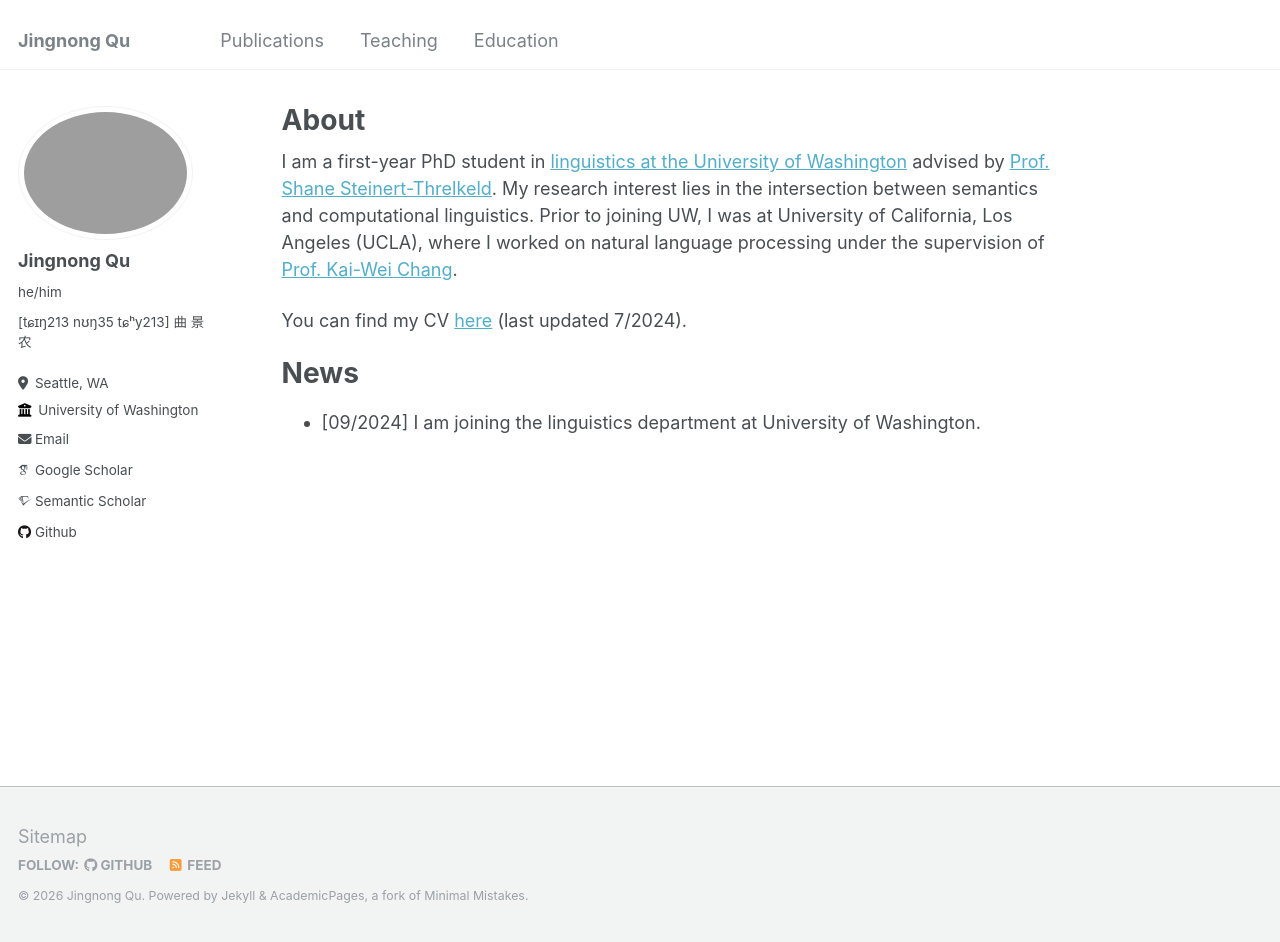
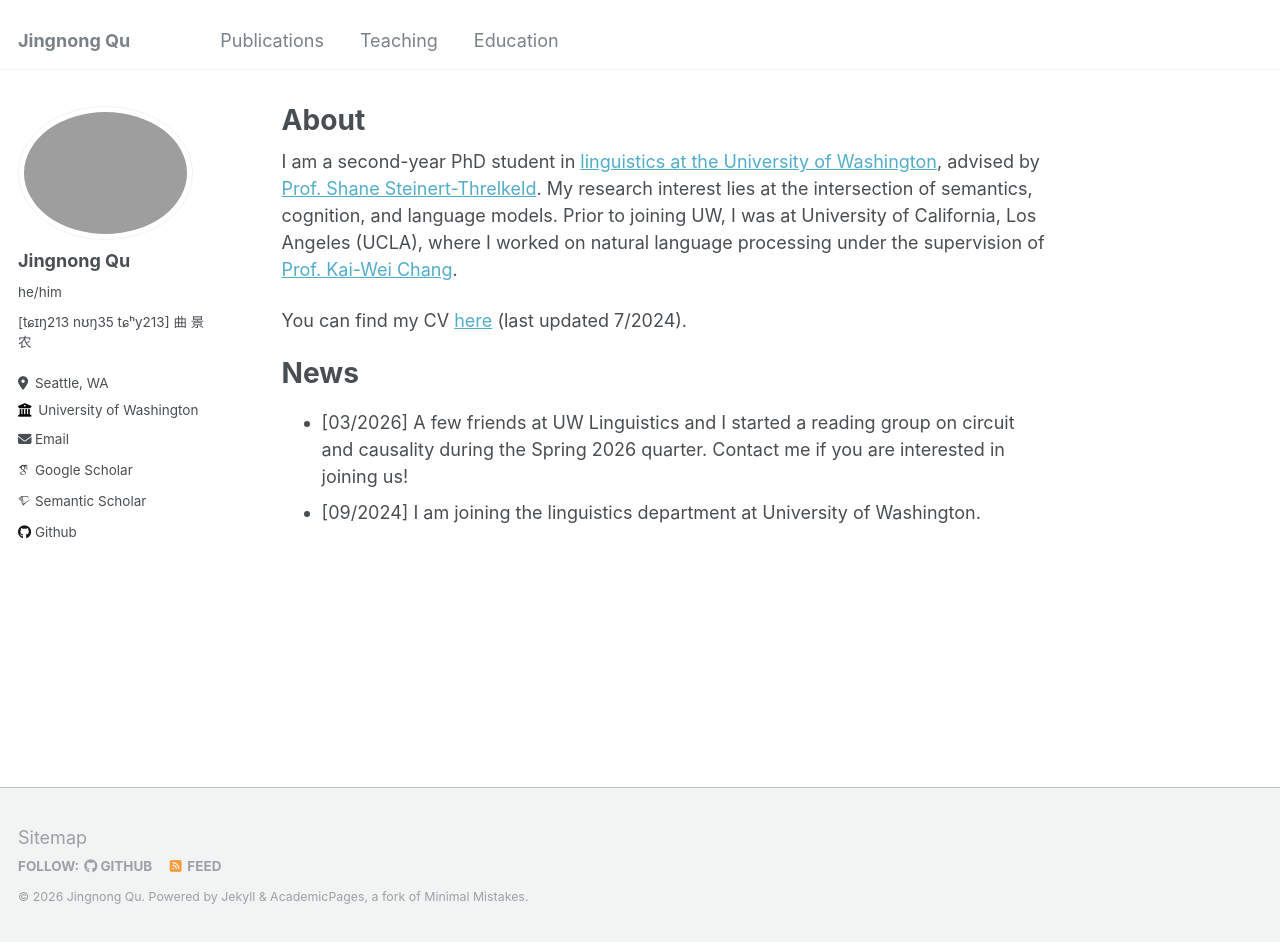
Before and after one commit to jingnongqu/jingnongqu.github.io, a Jekyll site: the page built from _pages/about.md, in a window 1280 px wide and 942 px high. Built offline with Jekyll 4.4.1, drawn with Linux system fonts in a browser that asks for light colours; some web fonts are replaced.

Commit message:
03_26 reading group update

```diff
--- a/_pages/about.md
+++ b/_pages/about.md
@@ -7,10 +7,11 @@ redirect_from:
   - /about.html
 ---
 
-I am a first-year PhD student in [linguistics at the University of Washington](https://linguistics.washington.edu/) advised by [Prof. Shane Steinert-Threlkeld](https://www.shane.st/). My research interest lies in the intersection between semantics and computational linguistics. Prior to joining UW, I was at University of California, Los Angeles (UCLA), where I worked on natural language processing under the supervision of [Prof. Kai-Wei Chang](https://web.cs.ucla.edu/~kwchang/).
+I am a second-year PhD student in [linguistics at the University of Washington](https://linguistics.washington.edu/), advised by [Prof. Shane Steinert-Threlkeld](https://www.shane.st/). My research interest lies at the intersection of semantics, cognition, and language models. Prior to joining UW, I was at University of California, Los Angeles (UCLA), where I worked on natural language processing under the supervision of [Prof. Kai-Wei Chang](https://web.cs.ucla.edu/~kwchang/).
 
 You can find my CV [here](/files/CV_7_24.pdf) (last updated 7/2024).
 
 News
 ======
+- [03/2026] A few friends at UW Linguistics and I started a reading group on circuit and causality during the Spring 2026 quarter. Contact me if you are interested in joining us!
 - [09/2024] I am joining the linguistics department at University of Washington.
```
